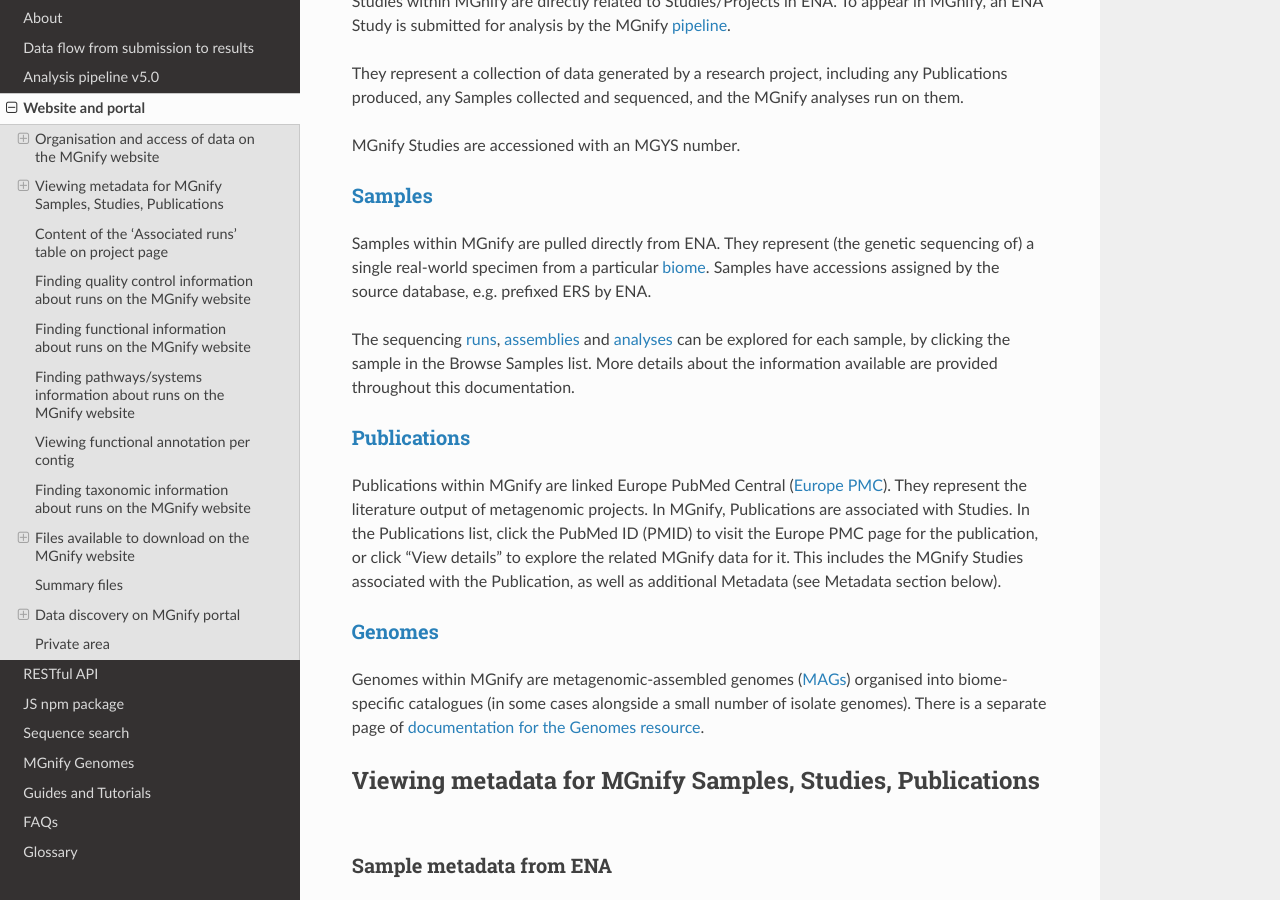
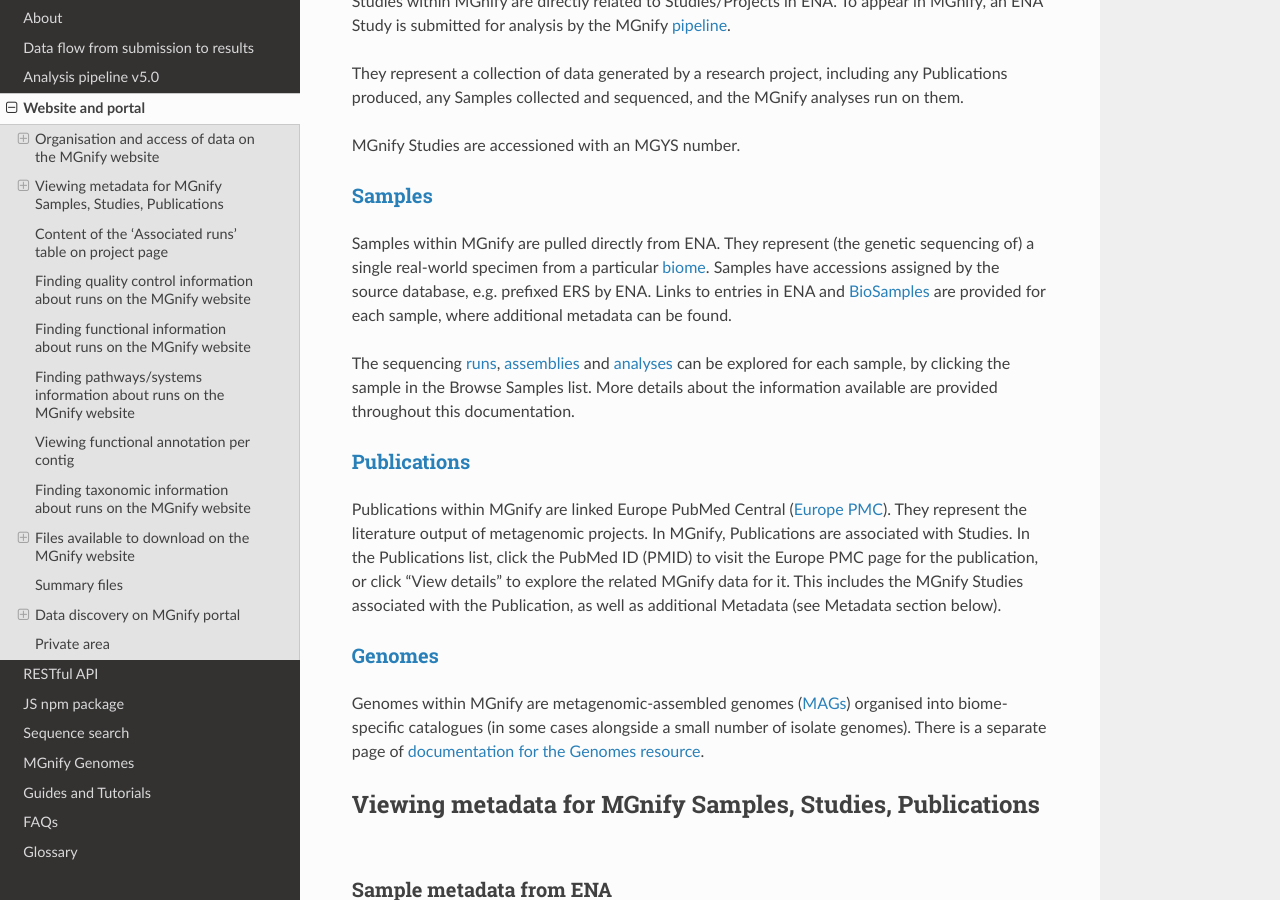
Before and after one commit to EBI-Metagenomics/EMG-docs, a Sphinx documentation site: the page built from docs/portal.rst, in a window 1280 px wide and 900 px high, scrolled down 638 px. Built offline with Sphinx 7.4.7 and the Read the Docs theme 2.0.0, drawn with Linux system fonts in a browser that asks for light colours.

Commit message:
adds note about BioSamples to "Samples" overview section

```diff
--- a/docs/portal.rst
+++ b/docs/portal.rst
@@ -36,6 +36,8 @@
 Samples within MGnify are pulled directly from ENA.
 They represent (the genetic sequencing of) a single real-world specimen from a particular :term:`biome`.
 Samples have accessions assigned by the source database, e.g. prefixed ERS by ENA.
+Links to entries in ENA and `BioSamples <https://www.ebi.ac.uk/biosamples/>`__ are provided for each sample,
+where additional metadata can be found.
 
 The sequencing :term:`runs<run>`, :term:`assemblies<assembly>` and :term:`analyses<analysis result>` can be explored
 for each sample, by clicking the sample in the Browse Samples list.
```
